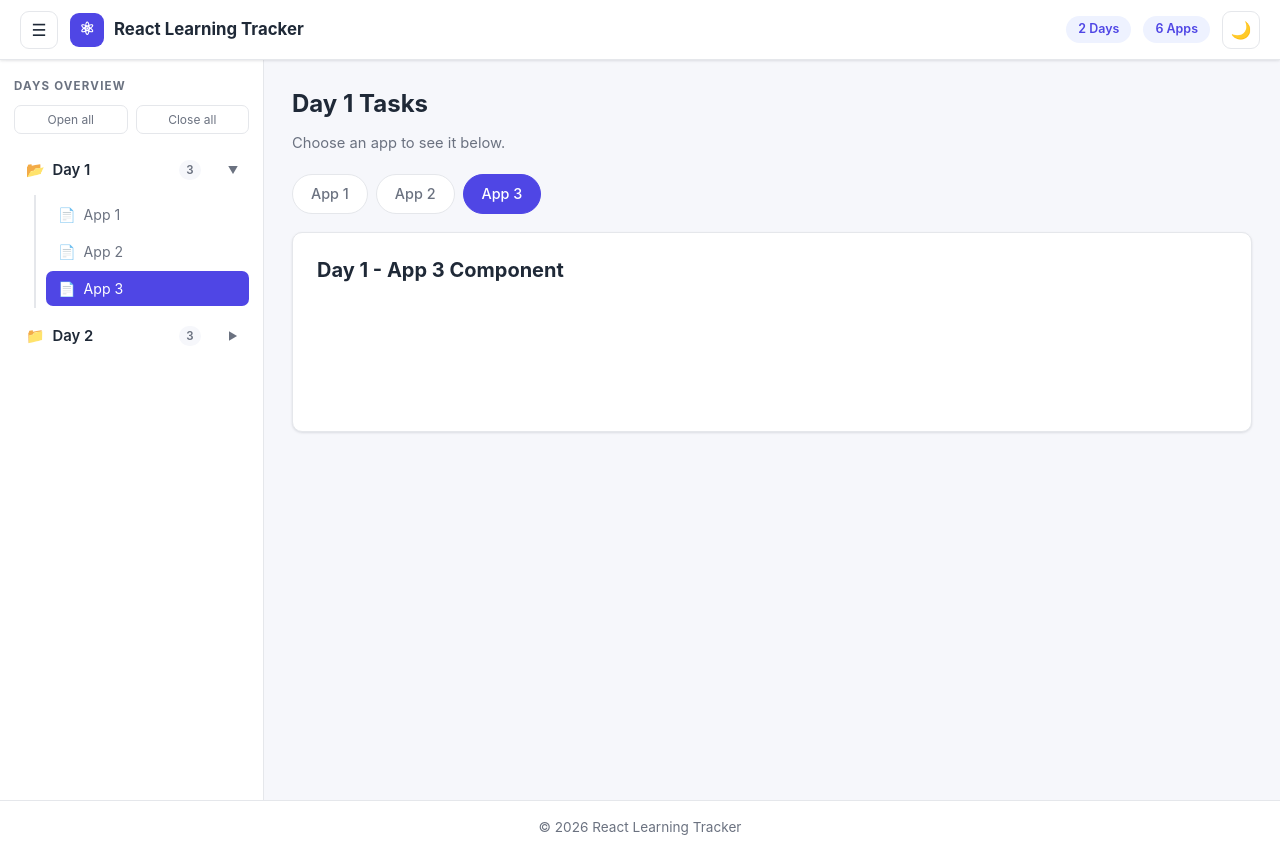
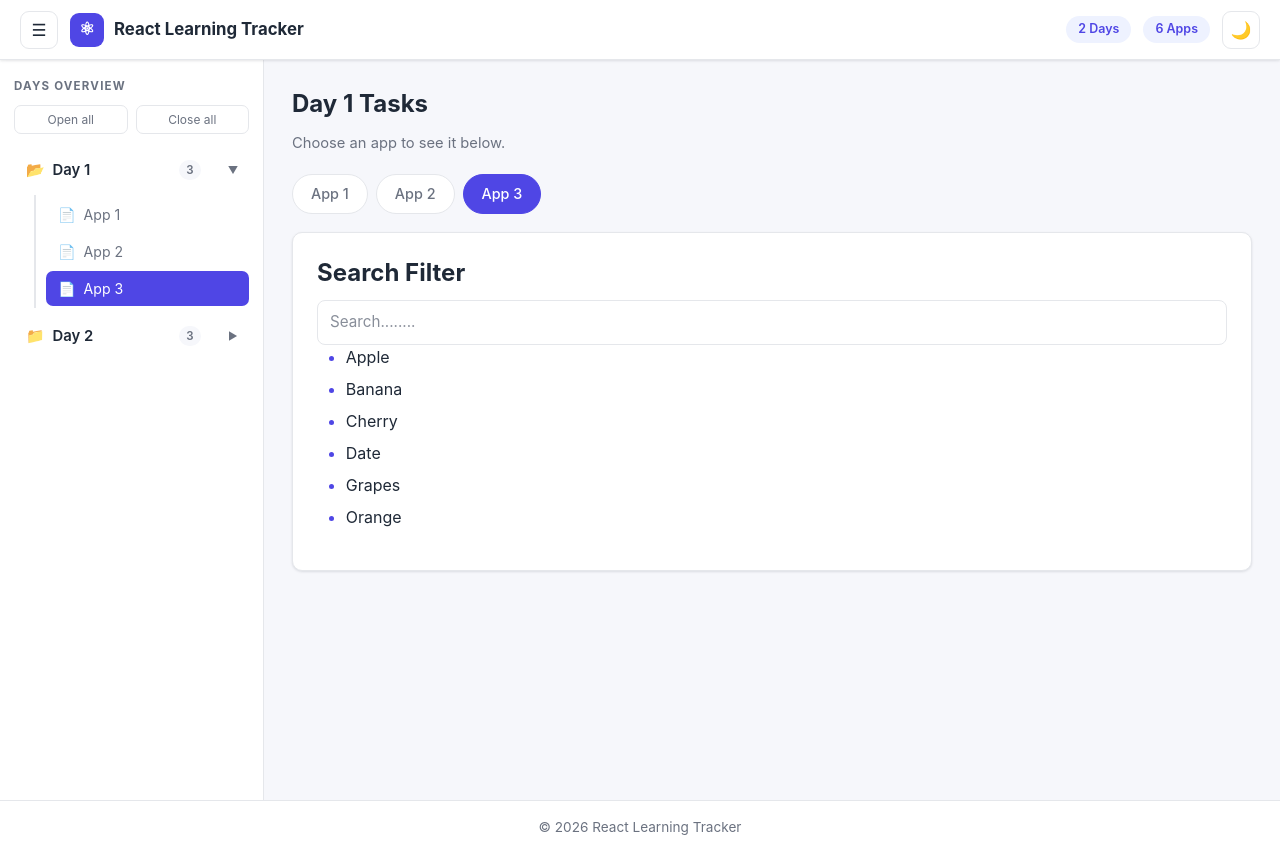
Before and after one commit to UdaySama/react-learning-lab, a React (Vite) app in the folder react-form-table/: page /day-1/app3 in a window 1280 px wide. Built offline with nearby package versions, Linux system fonts and the light colour scheme.

Commit message:
search element from array

```diff
--- a/react-form-table/src/day-1/App3.jsx
+++ b/react-form-table/src/day-1/App3.jsx
@@ -1,5 +1,28 @@
-import React from 'react';
+import React, { useState } from "react";
 
-export default function App3() {
-  return <h3>Day 1 - App 3 Component</h3>;
+function App3() {
+  const [query, setQuery] = useState("");
+  const items = ["Apple", "Banana", "Cherry", "Date", "Grapes", "Orange"];
+  const filteredItem = items.filter((item) =>
+    item.toLowerCase().includes(query.toLowerCase()),
+  );
+
+  return (
+    <div>
+      <h2>Search Filter</h2>
+      <input
+        type="text"
+        placeholder="Search........"
+        value={query}
+        onChange={(e) => setQuery(e.target.value)}
+      />
+      <ul>
+        {filteredItem.map((item, idx) => (
+          <li key={idx}>{item}</li>
+        ))}
+      </ul>
+    </div>
+  );
 }
+
+export default App3;
```
